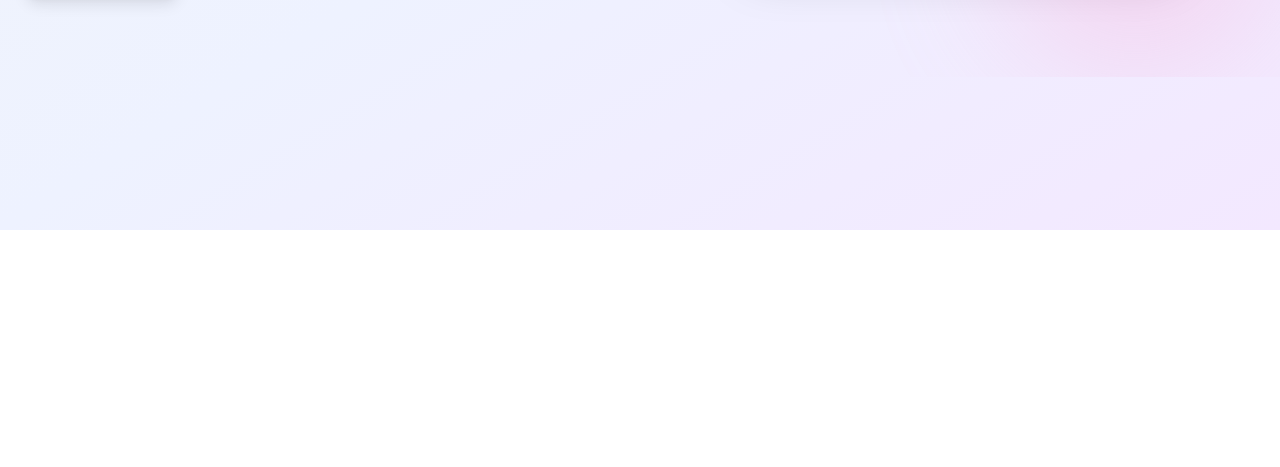
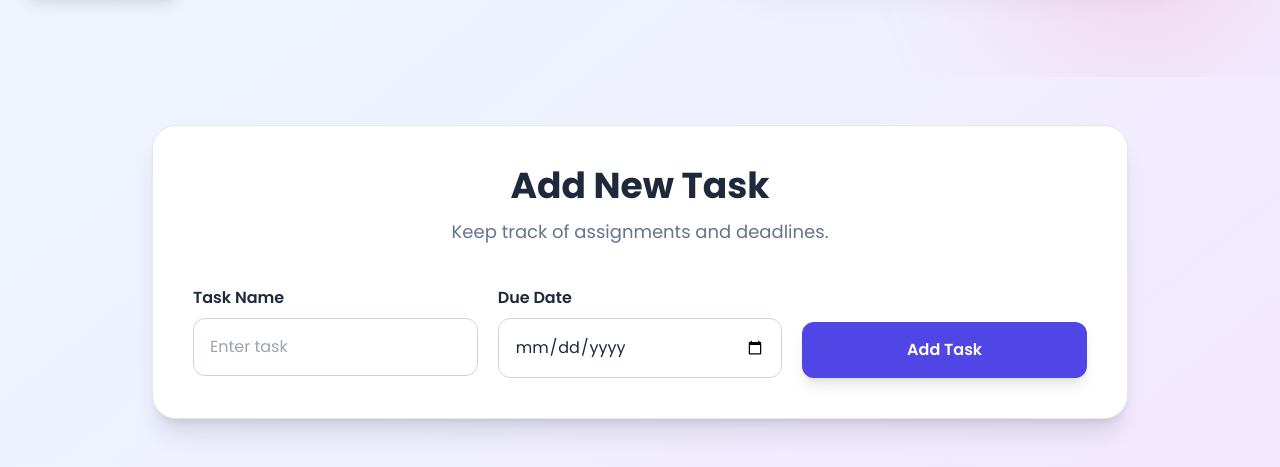
Before and after one commit to Delice2004/student-task, a plain HTML site: page index.html in a window 1280 px wide. Shown: the part 570-1037 px from the top of the page. Before the commit the page ends 800 px from the top, so only its background shows below. Drawn offline with nearby package versions, Linux system fonts and the light colour scheme.

Commit message:
Design the Task Form (with text and date inputs) and Display Area using Tailwind.

```diff
--- a/index.html
+++ b/index.html
@@ -115,3 +115,50 @@
       </div>
     </div>
   </section>
+    <!-- FORM -->
+  <section id="form" class="max-w-5xl mx-auto px-6 py-12">
+
+    <div class="bg-white p-6 md:p-10 rounded-3xl shadow-xl border border-slate-200">
+
+      <div class="text-center mb-10">
+        <h2 class="text-4xl font-bold mb-3">Add New Task</h2>
+        <p class="text-slate-500 text-lg">Keep track of assignments and deadlines.</p>
+      </div>
+
+      <form id="taskForm" class="grid md:grid-cols-3 gap-5">
+
+        <div class="md:col-span-1">
+          <label class="font-semibold block mb-2">Task Name</label>
+
+          <input
+            id="taskInput"
+            type="text"
+            placeholder="Enter task"
+            class="w-full border border-slate-300 rounded-xl px-4 py-4 focus:ring-4 focus:ring-indigo-200 outline-none"
+          >
+        </div>
+
+        <div>
+          <label class="font-semibold block mb-2">Due Date</label>
+
+          <input
+            id="dateInput"
+            type="date"
+            class="w-full border border-slate-300 rounded-xl px-4 py-4 focus:ring-4 focus:ring-indigo-200 outline-none"
+          >
+        </div>
+
+        <div class="flex items-end">
+          <button class="w-full bg-indigo-600 hover:bg-indigo-700 text-white py-4 rounded-xl font-semibold shadow-lg">
+            Add Task
+          </button>
+        </div>
+
+      </form>
+
+      <p id="error" class="hidden text-red-500 mt-5 font-medium">
+        Please fill in all fields.
+      </p>
+
+    </div>
+  </section>
```
